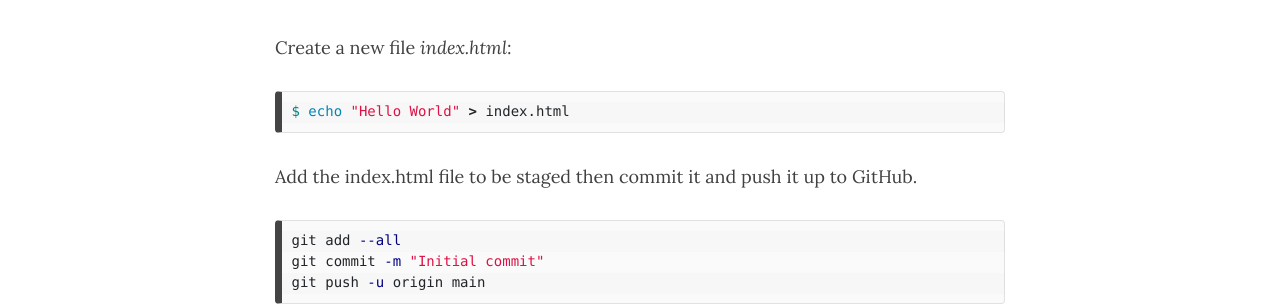
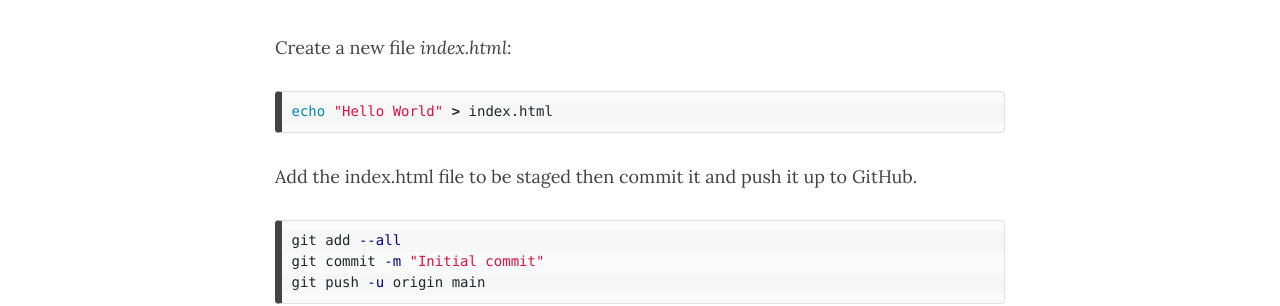
Before and after one commit to byjadams/byjadams.github.io, a Jekyll site: the page built from github-pages.md, in a window 1280 px wide and 900 px high, scrolled down 1468 px. Shown: the part 169-475 px from the top of the window. Built offline with Jekyll 4.4.1, drawn with Linux system fonts in a browser that asks for light colours; our own code applies the rules of GitHub Pages for plain Markdown files; comment, search, counter and statistics services are not loaded.

Commit message:
Removed another prompt symbol from in-line code

````diff
--- a/github-pages.md
+++ b/github-pages.md
@@ -30,7 +30,7 @@ You need to generate a personal access token to be used instead of your password
 # Hello World
 Create a new file _index.html_:
 ```bash
-$ echo "Hello World" > index.html
+echo "Hello World" > index.html
 ```
 
 Add the index.html file to be staged then commit it and push it up to GitHub.
````
